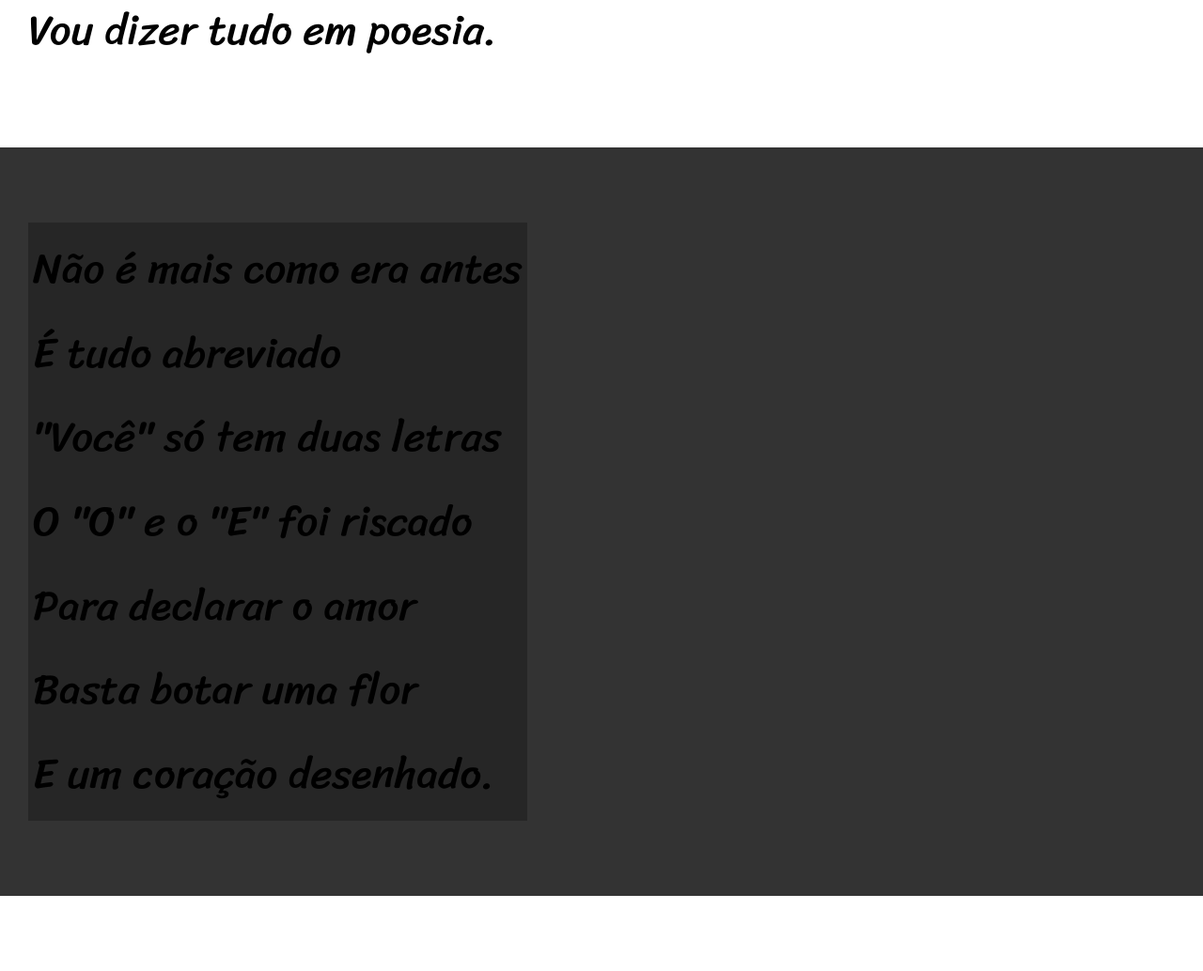
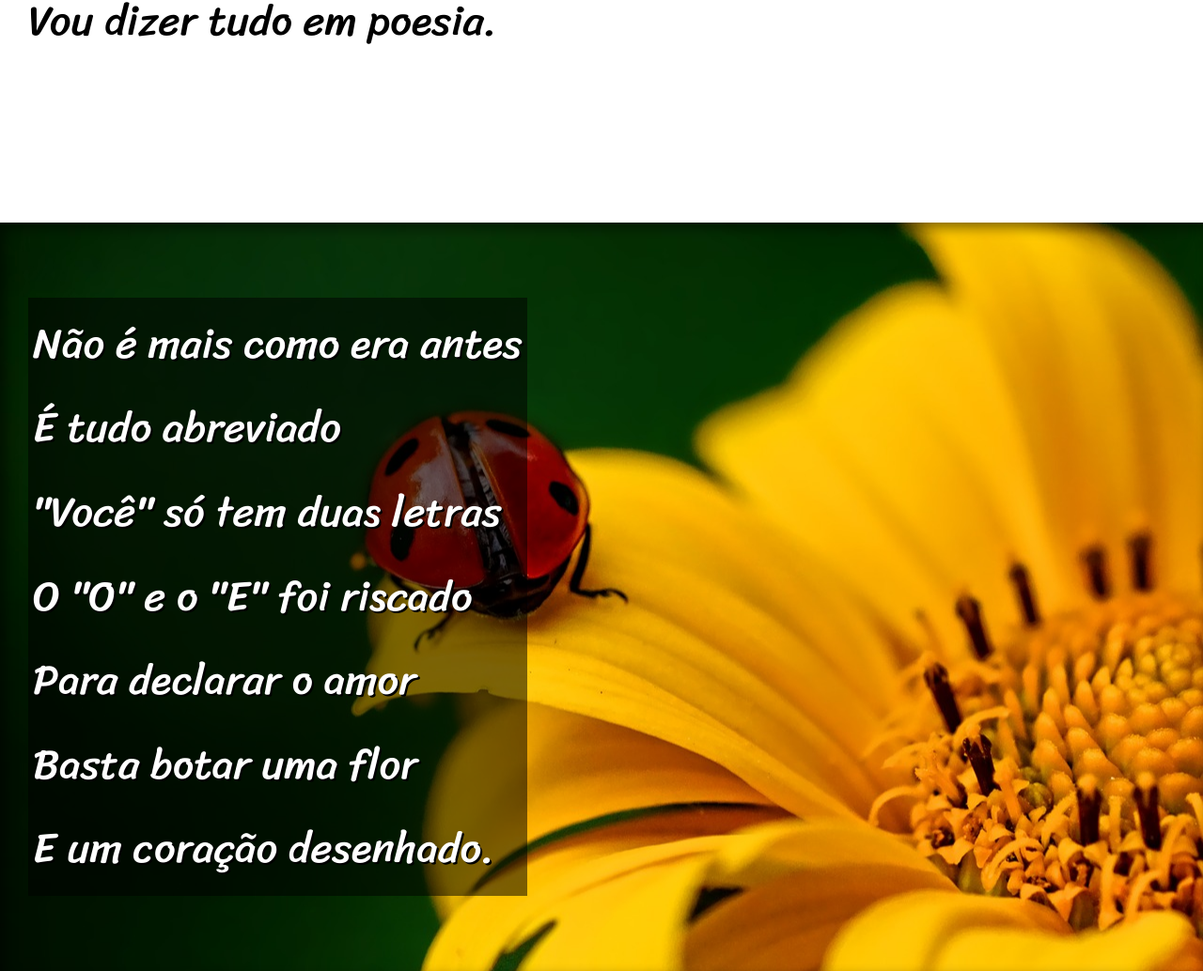
Before and after one commit to rafaelclemes81/projeto-cordel, a plain HTML site: page index.html in a window 1280 px wide. Shown: the part 900-1934 px from the top of the page at 94% size. Drawn offline with Linux system fonts and the light colour scheme.

Commit message:
update css

```diff
--- a/estilo/style.css
+++ b/estilo/style.css
@@ -35,7 +35,7 @@ header > h1 {
 }
 
 header > p {
-    font-family: var(--fonte3);
+    font-family: var(--fonte1);
     font-weight: regular;
     padding-bottom: 50px;
 }
@@ -67,13 +67,30 @@ section.normal {
 
 section.imagem {
     background-color: rgb(51, 51, 51);
-    color: black;
+    color: white;
+    box-shadow: inset 6px 6px 13px 0px rgba(0, 0, 0, 0.479);
+    background-attachment: fixed;
 }
 
 section.imagem > p {
     display: inline-block;
     padding: 5px;
-    background-color: rgba(0, 0, 0, 0.253);
+    background-color: rgba(0, 0, 0, 0.514);
+    background-size: cover;
+    text-shadow: 2px 2px 0px black;
+}
+
+section > p {
+    padding-bottom: 2em;
+}
+
+section#img01 {
+    background-image: url('../imagens/background001.jpg');
+    background-position: right center;
+}
+
+section#img02 {
+    background-image: url('../imagens/background002.jpg');
 }
 
 footer{
--- a/index.html
+++ b/index.html
@@ -25,7 +25,7 @@
         </p>
     </section>
 
-    <section class="imagem">
+    <section class="imagem" id="img01">
         <p>
             Não é mais como era antes <br>
             É tudo abreviado <br>
@@ -59,7 +59,7 @@
         </p>
     </section>
 
-    <section class="imagem">
+    <section class="imagem" id="img02">
         <p>
             Tenho saudade das cartas <br>
             Escritas com a própria mão <br>
```
